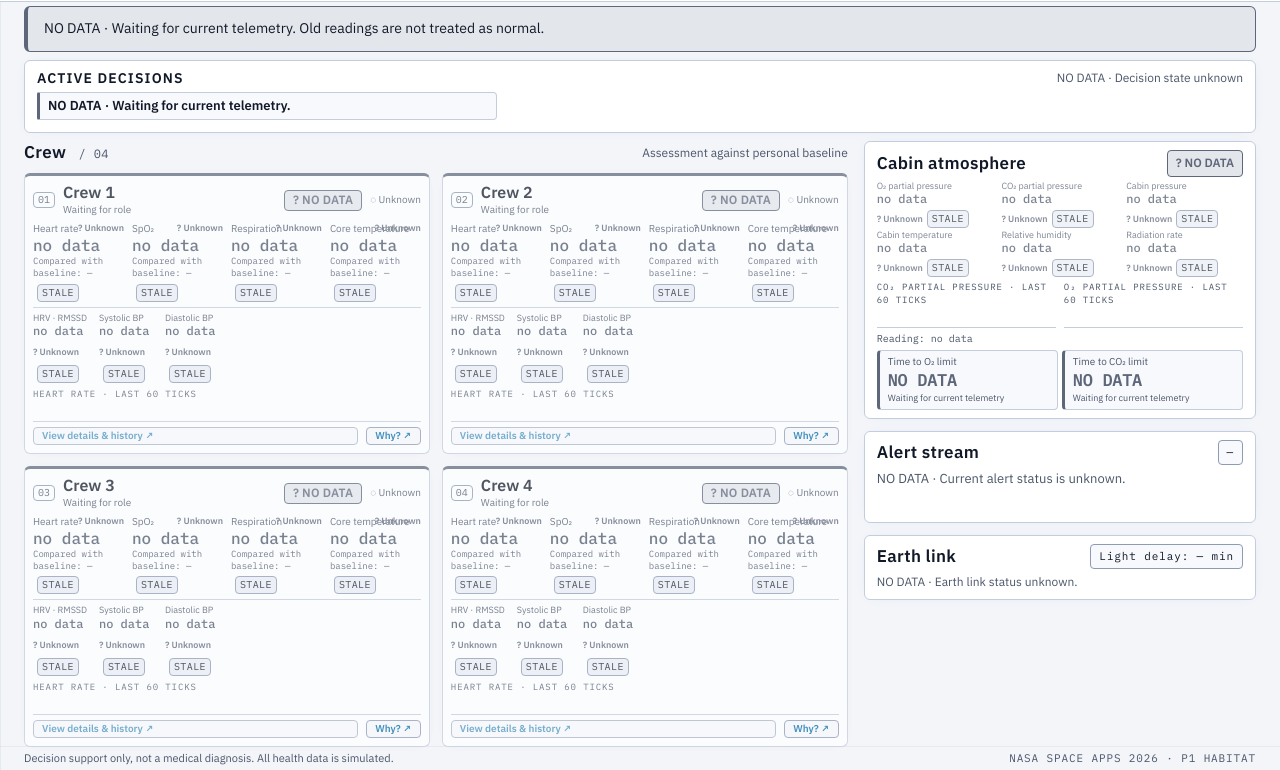
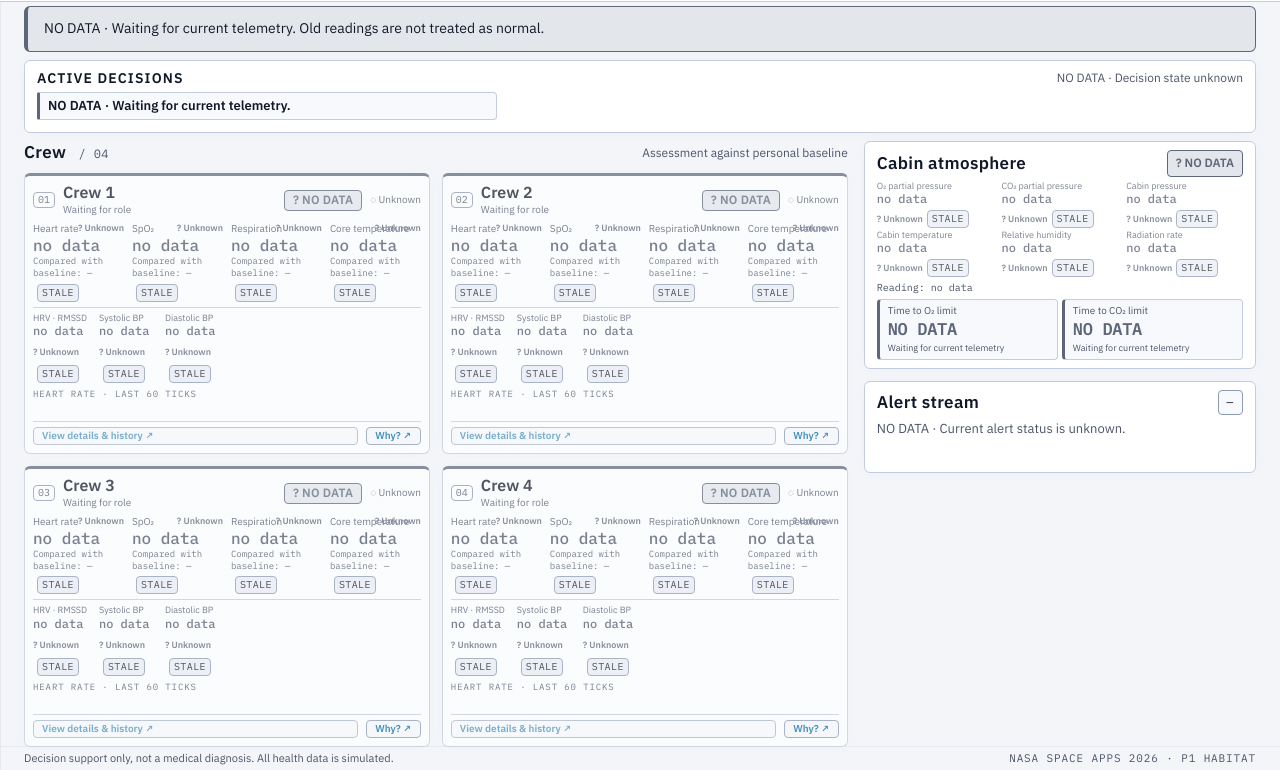
Before and after one commit to efea0/MTCM-Mars-Transit-Crew-Monitor, a plain HTML site: page frontend/index.html in a window 1280 px wide. Shown: the part 54-824 px from the top of the page. Drawn offline with Linux system fonts and the light colour scheme; no server answers.

Commit message:
feat(frontend): defer context panels from focused overview

```diff
--- a/frontend/app.js
+++ b/frontend/app.js
@@ -396,6 +396,7 @@ function collectThresholdMarks(alerts) {
   }
 }
 function updateCabinTrends(stale) {
+  if (document.getElementById("cabin-trends").hidden) return;
   for (const [metric, view] of cabinTrendViews) {
     const marks = [...(thresholdMarks.get(metric) ?? [])].sort((a, b) => a - b);
     drawTrend(view.svg, histories.get(`cabin:${metric}`) ?? [], stale, { name: LABELS.metric[metric], marks });
@@ -511,6 +512,7 @@ function updateEarthRow(view, message, now) {
   view.meta.textContent = `Sent ${formatClock(message.sent_at)} · Arrives ${formatClock(message.deliver_at)}`;
 }
 function updateEarth(stale) {
+  if (document.getElementById("earth-messages").closest("section").hidden) return;
   const list = document.getElementById("earth-messages");
   const notice = document.getElementById("earth-notice");
   const delay = frame?.comms_one_way_delay_s;
--- a/frontend/index.html
+++ b/frontend/index.html
@@ -47,11 +47,11 @@
         </div>
         <div id="crew-grid" class="crew-grid"></div>
       </section>
-      <aside class="side-column" aria-label="Cabin, alerts and Earth link">
+      <aside class="side-column" aria-label="Cabin and alerts">
         <section class="panel cabin-panel" aria-labelledby="cabin-title">
           <div class="panel-heading"><h2 id="cabin-title">Cabin atmosphere</h2><span id="cabin-status" class="badge tone-unknown">? Unknown</span></div>
           <div id="cabin-readings" class="cabin-readings"></div>
-          <div id="cabin-trends" class="cabin-trends"></div>
+          <div id="cabin-trends" class="cabin-trends" hidden></div>
           <time id="cabin-time" class="reading-time">Reading: no data</time>
           <div class="countdowns">
             <div id="hours_until_o2_limit" class="countdown tone-unknown">
@@ -67,7 +67,7 @@
           <p id="alerts-notice" class="empty-state">NO DATA · Waiting for telemetry.</p>
           <div id="alerts" class="alert-list" aria-label="Active alerts"></div>
         </section>
-        <section class="panel earth-panel" aria-labelledby="earth-title">
+        <section class="panel earth-panel" aria-labelledby="earth-title" hidden>
           <div class="panel-heading"><h2 id="earth-title">Earth link</h2><span id="earth-delay" class="count-label">Light delay: — min</span></div>
           <p id="earth-notice" class="empty-state">NO DATA · Waiting for telemetry.</p>
           <ol id="earth-messages" class="earth-list" aria-label="Messages to and from Earth"></ol>
```
